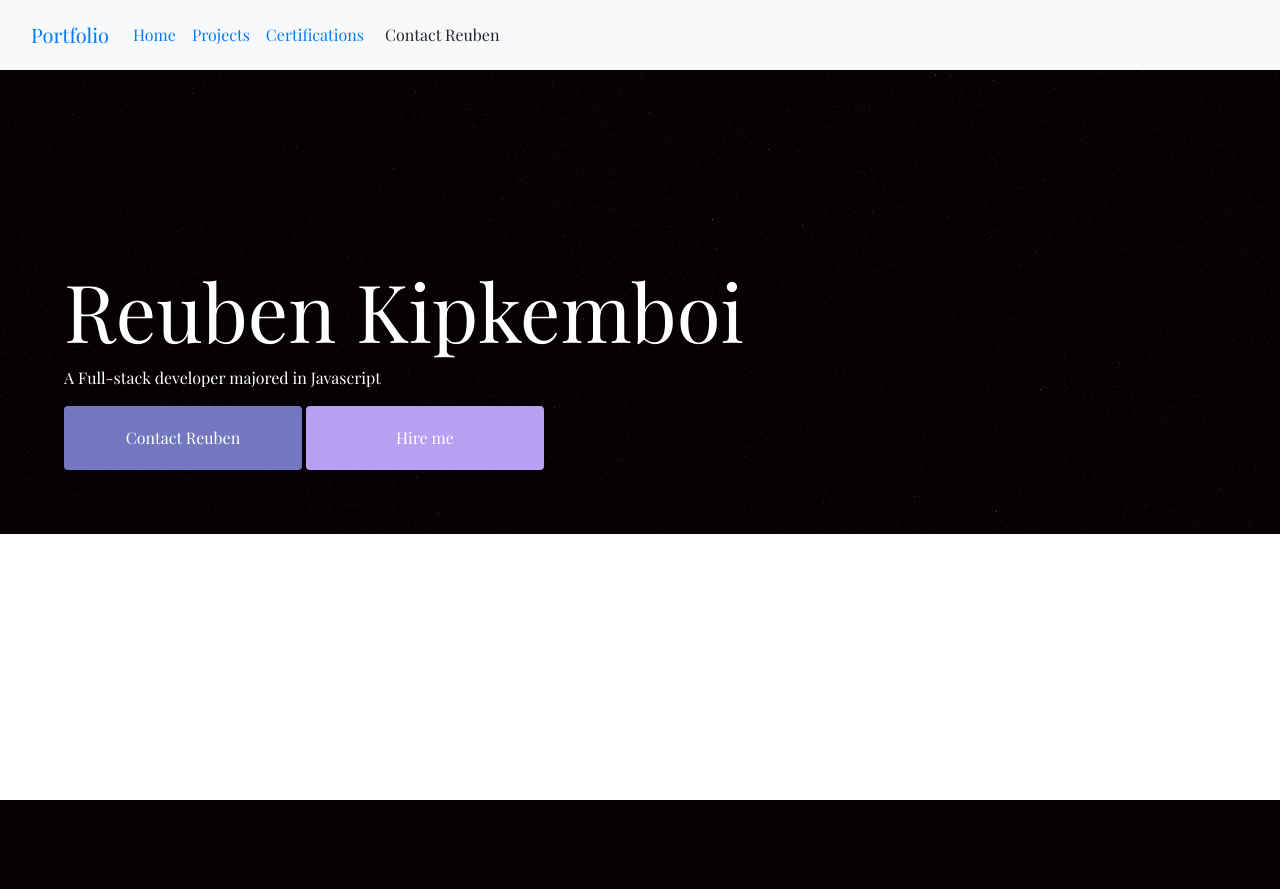
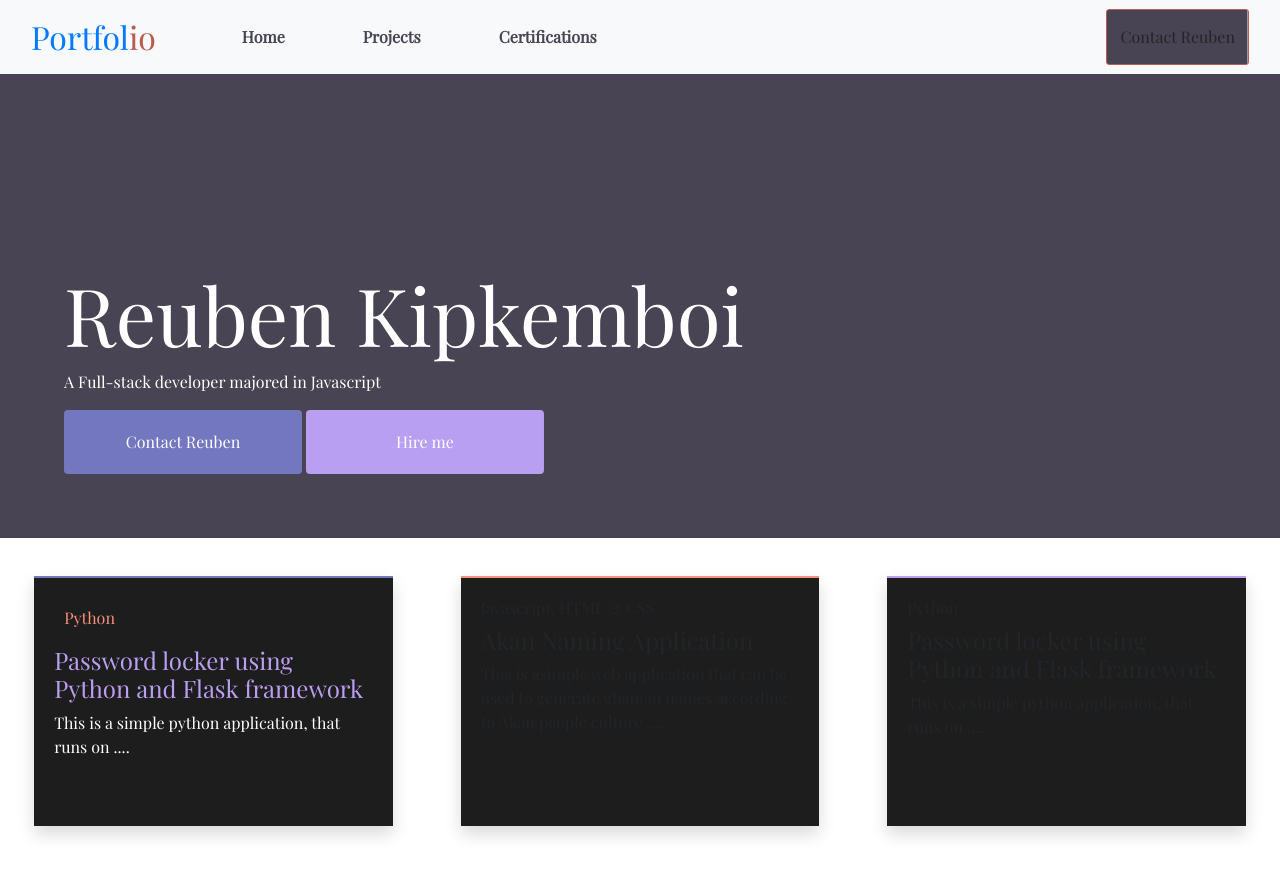
Before and after one commit to Reuben-Kipkemboi/Django-portfolio, a Django app: template portapp/templates/index.html in a window 1280 px wide. Before the commit the page ends 800 px from the top, so only its background shows below. Run offline with Django 4.2, Linux system fonts and the light colour scheme; the template is opened without the code that fills it, so the values that code supplies are empty; parts of the project's set-up code (start-up, migrations or seed data) failed here and were passed over; some libraries are stand-ins or nearby versions.

Commit message:
st:button and paragraph-styling - optimizes paragraph styling

```diff
--- a/portapp/static/css/style.css
+++ b/portapp/static/css/style.css
@@ -5,8 +5,8 @@
 #row{
     /* background-color: #7377C0; */
     /* background-image: url('{{ STATIC_URL }}images/bg.png%'); */
-    background-image:url("images/bg1.jpg");
-    /* background-color: #7377C0; */
+    /* background-image:url("images/bg1.jpg"); */
+    background-color: #494453;
     object-fit: cover;
     background-repeat: no-repeat;
     /* background:linear-gradient( rgba(0, 0, 0, 0.5) 100%, rgba(0, 0, 0, 0.5)100%),url("images/bg1.jpg"); */
@@ -62,3 +62,75 @@
 #image{
     outline: none;
 }
+#contact{
+    color: #ffffff;
+    right: 0;
+    border: 1px solid #BC5B4E;
+    background: linear-gradient(to left, #494453 50%, #ffffff 50%) right;
+    background-size: 200%;
+    transition: .4s ease-out;
+    border-radius: 3px;
+}
+#contact:hover{
+    color: #000000;
+    background-position: left;
+
+}
+#nav .nav-item .nav-link{
+    padding-left:70px;
+    color: #494453;
+    font-weight: bold;
+}
+.navbar-brand{
+    font-size: 4vh;
+}
+.color{
+    color:#BC5B4E;
+
+}
+/*Row 2 styling  */
+#row2{
+    display: flex;
+    flex-direction: row;
+    justify-content: space-around;
+    margin-bottom: 5%;
+}
+#p1{
+    border-top: 2px solid #7377C0;
+    width: 28%;
+    height: 250px;
+    margin-top: 3%;
+    background-color: #1D1D1D;
+    padding: 20px;
+}
+#p1 .python{
+    color:#F8907F;
+    padding: 10px;
+
+}
+#p1 .par1{
+    color:#B89FF1;
+
+}
+#p1 .desc{
+    color:#ffffff;
+
+}
+#p2{
+    border-top: 2px solid #F8907F;
+    width: 28%;
+    height: 250px;
+    margin-top: 3%;
+    background-color: #1D1D1D;
+    padding: 20px;
+
+}
+#p3{
+    border-top: 2px solid #B89FF1;
+    width: 28%;
+    height: 250px;
+    margin-top: 3%;
+    background-color: #1D1D1D;
+    padding: 20px;
+
+}
--- a/portapp/templates/index.html
+++ b/portapp/templates/index.html
@@ -16,9 +16,27 @@
         <!-- <img src="{% static 'css/images/bg.png'%}" alt="Icon" id="image"> -->
     </div>
 </div>
+<div class="row"id="row2">
+    <div class="project1 shadow"id ="p1">
+        <h6 class="python">Python</h6>
+        <h4 class="par1">Password locker using Python and Flask framework</h4>
+        <p class="desc">This is a simple python application, that runs on ....</p>
+    </div>
 
+    <div class="project1 shadow"id ="p2">
+        <h6 class="python">Javascript, HTML & CSS</h6>
+        <h4 class="par1">Akan Naming Application</h4>
+        <p class="desc">This is asimple web application that can be used to generate ghanian names according to Akan people culture ....</p>
+    </div>
+
+    <div class="project1 shadow"id ="p3">
+        <h6 class="python">Python</h6>
+        <h4 class="par1">Password locker using Python and Flask framework</h4>
+        <p class="desc">This is a simple python application, that runs on ....</p>
+    </div>
 
 
 </div>
 
+
 {% endblock %}
--- a/portapp/templates/navbar.html
+++ b/portapp/templates/navbar.html
@@ -1,11 +1,11 @@
 <nav class="navbar navbar-expand-lg bg-light">
     <div class="container-fluid">
-      <a class="navbar-brand" href="{% url 'welcome' %}">Portfol<span class="">io</span></a>
+      <a class="navbar-brand fw-bold" href="{% url 'welcome' %}">Portfol<span class="color">io</span></a>
       <button class="navbar-toggler" type="button" data-bs-toggle="collapse" data-bs-target="#navbarText" aria-controls="navbarText" aria-expanded="false" aria-label="Toggle navigation">
         <span class="navbar-toggler-icon"></span>
       </button>
       <div class="collapse navbar-collapse" id="navbarText">
-        <ul class="navbar-nav me-auto mb-2 mb-lg-0">
+        <ul class="navbar-nav ms-auto mb-2 mb-lg-0"id="nav">
           <li class="nav-item">
             <a class="nav-link active" aria-current="page" href="{% url 'welcome' %}">Home</a>
           </li>
@@ -16,9 +16,10 @@
             <a class="nav-link" href="#">Certifications</a>
           </li>
         </ul>
-        <span class="navbar-text" id="contact">
-          <button class="btn">Contact Reuben</button>
-        </span>
+
+      </div>
+      <div class="navbar-text" id="contact">
+        <button class="btn">Contact Reuben</button>
       </div>
     </div>
   </nav>
```
